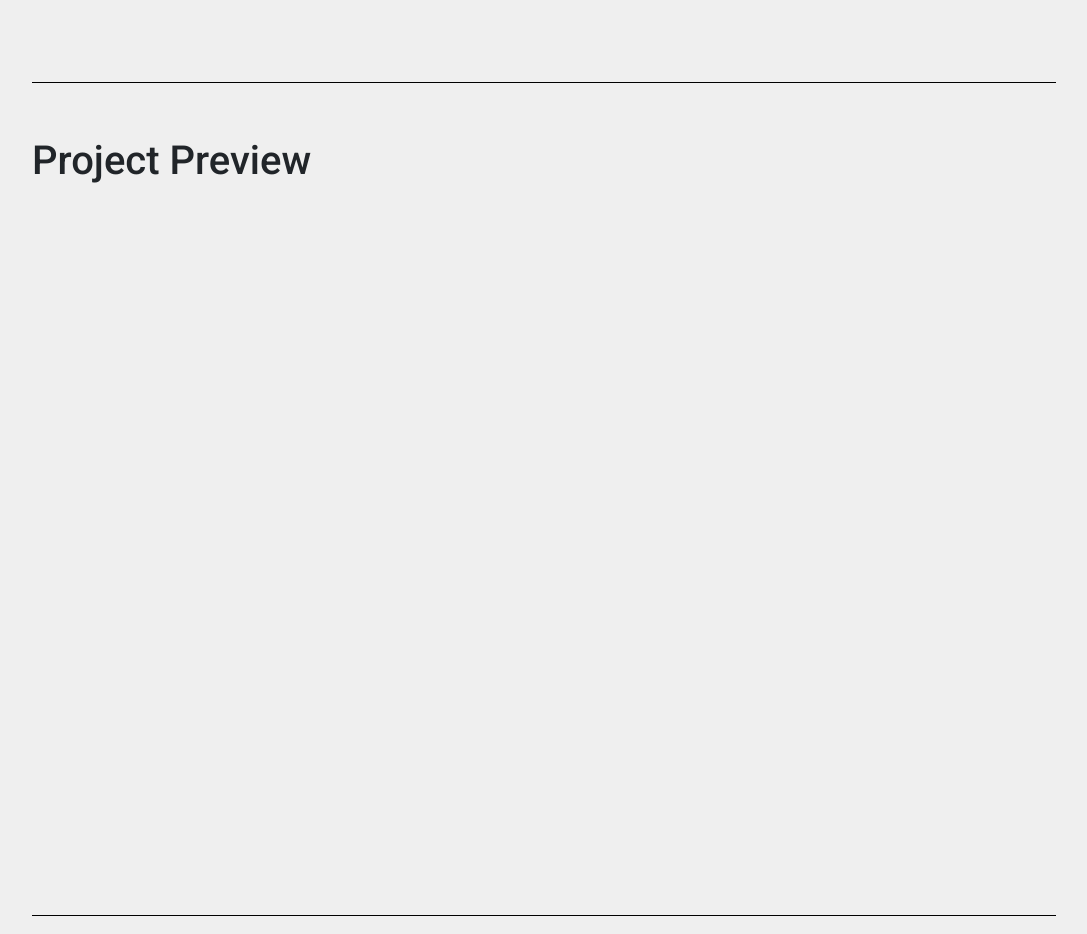
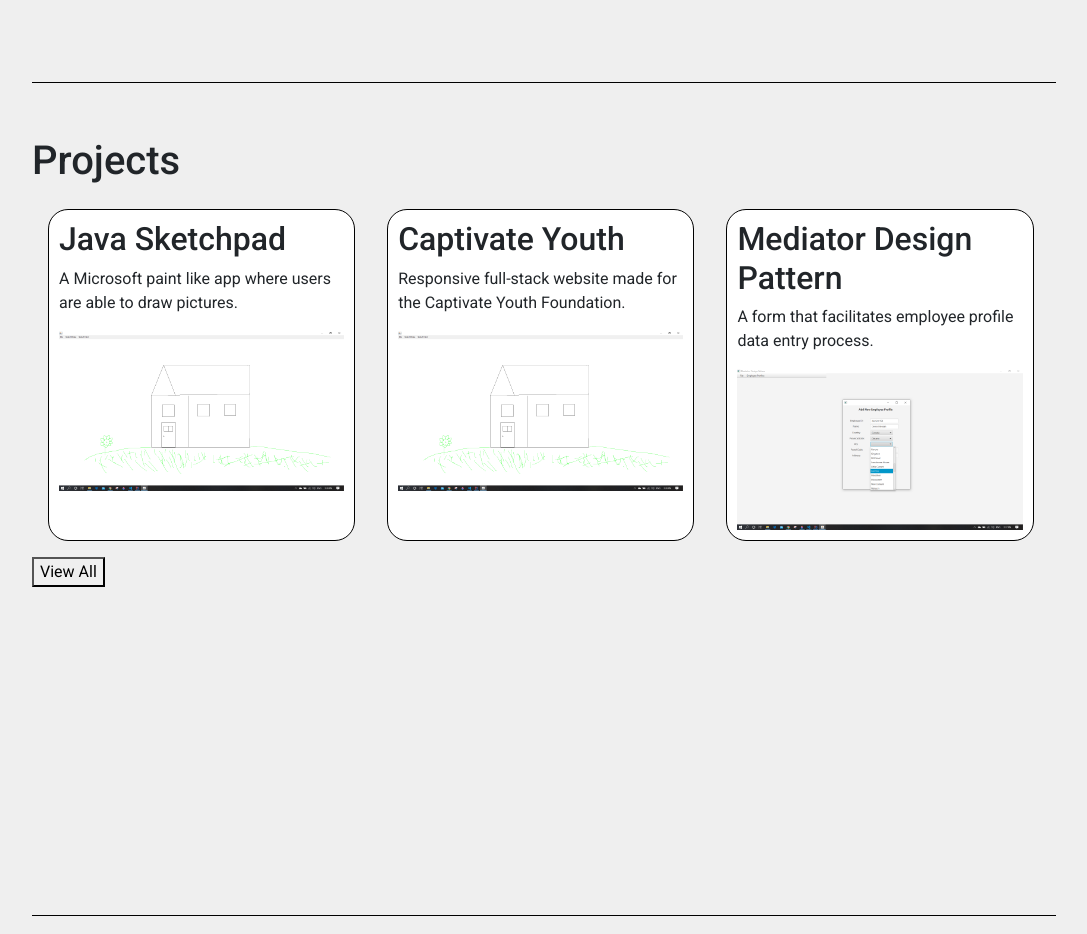
Before and after one commit to dmensah1/Portfolio, an Angular app in the folder portfolio-site/: page /about in a window 1280 px wide. Shown: the part 2880-3814 px from the top of the page, without its empty margins (96-1183 px from the left). Built offline with nearby package versions, Linux system fonts and the light colour scheme.

Commit message:
project preview added, working on routes

```diff
--- a/portfolio-site/src/app/app.component.html
+++ b/portfolio-site/src/app/app.component.html
@@ -1,4 +1,8 @@
+
 <app-header></app-header>
+
+
+
 
 <section id="home">
     <app-home></app-home>
@@ -21,6 +25,7 @@
 
 <section id="projects">
   <app-project-preview></app-project-preview>
+  <button routerLink="/list">View All</button>
 </section>
 
 <hr>
--- a/portfolio-site/src/app/app.module.ts
+++ b/portfolio-site/src/app/app.module.ts
@@ -18,7 +18,7 @@ import { ProjectListComponent } from './projects/project-list/project-list.compo
 import { MatCardModule } from '@angular/material/card';
 import { ProjectViewComponent } from './projects/project-view/project-view.component';
 import { WorkComponent } from './work/work.component';
-import { ProjectPreviewComponent } from './projects/project-preview/project-view.component';
+import { ProjectPreviewComponent } from './projects/project-preview/project-preview.component';
 
 
 
--- /dev/null
+++ b/portfolio-site/src/app/projects/project-preview/project-preview.component.css
@@ -0,0 +1,22 @@
+.row {
+    flex-wrap: wrap;
+    flex-direction: row;
+	margin: 0;
+}
+
+.column {
+    background-color: white;
+    border: 1px solid black;
+    border-radius: 20px;
+    float: left;
+    width: 30%;
+    display: inherit;
+    transition: 0.2s ease;
+    margin: 1rem;
+
+    cursor: pointer;
+}
+
+.content-box {
+    padding: 10px;
+}
--- /dev/null
+++ b/portfolio-site/src/app/projects/project-preview/project-preview.component.html
@@ -0,0 +1,11 @@
+<h1>Projects</h1>
+
+<div class="row">
+    <div class="column" *ngFor="let project of projects" (click)="projectSelected(project)">
+        <div class="content-box">
+            <h2>{{ project.name }}</h2>
+            <p>{{ project.summary }}</p>
+            <img src="{{ project.icon }}" style="width:100%">
+        </div>
+    </div>
+</div>
--- /dev/null
+++ b/portfolio-site/src/app/projects/project-preview/project-preview.component.ts
@@ -0,0 +1,27 @@
+import { Component, OnInit } from "@angular/core";
+import { Router } from "@angular/router";
+import data from '../../../assets/data.json';
+
+@Component({
+    selector: 'app-project-preview',
+    templateUrl: './project-preview.component.html',
+    styleUrls: ['./project-preview.component.css']
+})
+export class ProjectPreviewComponent implements OnInit {
+
+    projects: any;
+
+    constructor(private router: Router) {}
+
+    ngOnInit() {
+      this.projects = JSON.parse(JSON.stringify(data.projects));
+
+      this.projects = this.projects.slice(0, 3);
+      console.log(this.projects);
+    }
+
+    projectSelected(project) {
+      this.router.navigate(['/project', project.id]);
+    }
+
+}
--- a/portfolio-site/src/app/projects/project-preview/project-view.component.html
+++ /dev/null
@@ -1 +0,0 @@
-<h1>Project Preview</h1>
--- a/portfolio-site/src/app/projects/project-view/project-view.component.ts
+++ b/portfolio-site/src/app/projects/project-view/project-view.component.ts
@@ -25,11 +25,11 @@ export class ProjectViewComponent implements OnInit{
   }
 
   ngOnInit() {
-   // console.log(this.projectId);
+    console.log(this.projectId);
     this.projects = JSON.parse(JSON.stringify(data.projects));
     this.projects = this.projects.filter(project => project.id == this.projectId);
     this.projectImgs = this.projects[0].pictures;
     this.projectSkills = this.projects[0].skills;
-    console.log(this.projectSkills);
+    //console.log(this.projectSkills);
   }
 }
```
Also changed, not shown: portfolio-site/src/app/projects/project-preview/project-view.component.ts (deleted, +0 -10 lines), portfolio-site/src/app/projects/project-preview/project-view.component.css (deleted).
